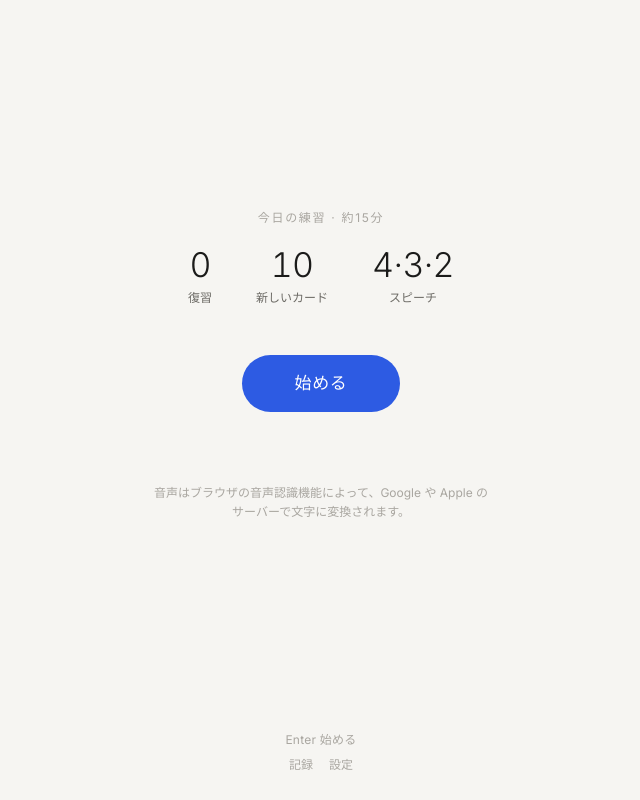
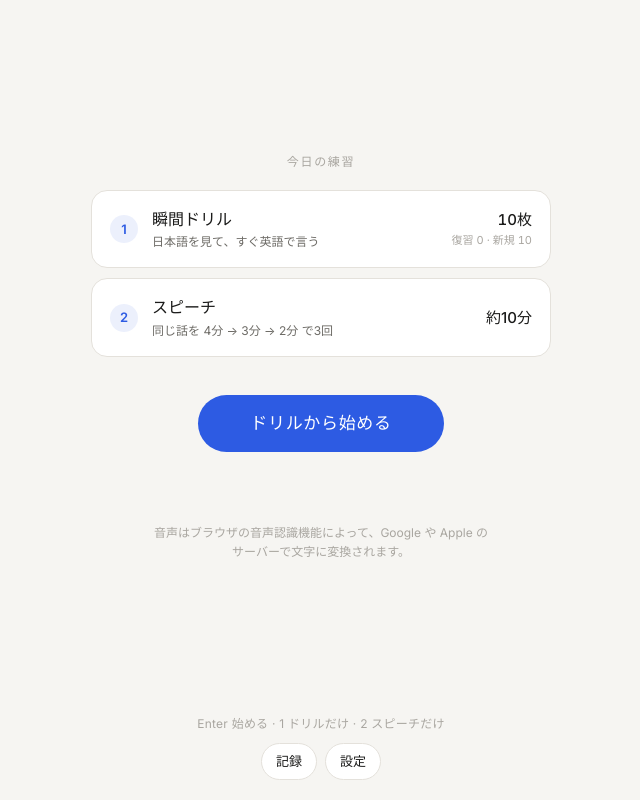
Before and after one commit to timenatorlabs/English_speaking, a plain HTML site: page index.html in a window 1280 px wide. Shown: the whole page, without its empty margins (319-959 px from the left). Drawn offline with Linux system fonts and the light colour scheme.

Commit message:
Make the home screen and controls self-explanatory
- Home lists the drill and the talk as tappable rows with their state
  (cards left, or done), and the main button names what it will start.
- After today's cards are done, the drill row offers 10 extra cards
  instead of silently skipping to the talk.
- The session header shows only the current activity, so it no longer
  looks like tabs.
- Secondary actions (model audio, repeat, rhythm, records, settings,
  another topic) are shaped as buttons.

Co-Authored-By: Claude Opus 5.5 <noreply@anthropic.com>

```diff
--- a/css/style.css
+++ b/css/style.css
@@ -63,10 +63,7 @@ header {
   color: var(--faint);
 }
 header[hidden] { display: none; }
-.steps { display: flex; gap: 20px; }
-.steps span { transition: color .2s; }
-.steps .is-active { color: var(--ink); font-weight: 500; }
-.steps .is-done { color: var(--muted); }
+#where { color: var(--ink); font-weight: 500; }
 
 main {
   grid-row: 2;
@@ -125,14 +122,20 @@ button { font: inherit; color: inherit; cursor: pointer; -webkit-tap-highlight-c
 }
 .ghost:hover { border-color: var(--muted); }
 
-.link {
-  border: 0;
-  background: none;
-  padding: 6px 8px;
-  font-size: 12px;
-  color: var(--faint);
+/* Small secondary action: always shaped like a button so it reads as tappable. */
+.pill {
+  border: 1px solid var(--line);
+  border-radius: 999px;
+  padding: 7px 14px;
+  background: var(--surface);
+  font-size: 13px;
+  color: var(--ink);
+  transition: border-color .15s, color .15s;
 }
-.link:hover { color: var(--ink); }
+.pill:hover { border-color: var(--muted); }
+.pill.on { border-color: var(--accent); color: var(--accent); }
+#links { display: flex; gap: 8px; justify-content: center; margin-top: 10px; }
+.tools { display: flex; gap: 8px; flex-wrap: wrap; justify-content: center; margin: 0 0 30px; }
 
 :focus-visible { outline: 2px solid var(--accent); outline-offset: 3px; }
 
@@ -180,7 +183,40 @@ kbd {
 
 /* ---------- home ---------- */
 
-.home { text-align: center; }
+.home { text-align: center; width: 100%; display: flex; flex-direction: column; align-items: center; }
+.menu { width: 100%; max-width: 460px; display: flex; flex-direction: column; gap: 10px; margin: 0 0 30px; }
+.row {
+  display: flex;
+  align-items: center;
+  gap: 14px;
+  width: 100%;
+  padding: 16px 18px;
+  border: 1px solid var(--line);
+  border-radius: 16px;
+  background: var(--surface);
+  text-align: left;
+  transition: border-color .15s;
+}
+.row:hover { border-color: var(--muted); }
+.row-no {
+  flex: none;
+  width: 28px;
+  height: 28px;
+  border-radius: 50%;
+  display: grid;
+  place-items: center;
+  background: var(--accent-soft);
+  color: var(--accent);
+  font-size: 13px;
+  font-weight: 600;
+}
+.row-body { flex: 1; display: flex; flex-direction: column; min-width: 0; }
+.row-title { font-size: 16px; font-weight: 500; }
+.row-desc { font-size: 12px; color: var(--muted); }
+.row-state { flex: none; display: flex; flex-direction: column; align-items: flex-end; font-size: 15px; font-weight: 500; }
+.row-state small { font-size: 11px; font-weight: 400; color: var(--faint); }
+.row.is-done .row-no { background: var(--line); color: var(--muted); }
+.row.is-done .row-state { color: var(--muted); }
 .plan {
   display: flex;
   justify-content: center;
@@ -241,8 +277,6 @@ kbd {
   letter-spacing: .06em;
   vertical-align: 2px;
 }
-.act { font-size: 13px; color: var(--muted); padding: 6px 4px; }
-.act.on { color: var(--accent); }
 
 /* drill review & records */
 .summary .plan, .stats .plan { margin-bottom: 28px; }
@@ -291,7 +325,7 @@ kbd {
 }
 .extra { color: var(--faint); text-decoration: line-through; text-decoration-color: var(--faint); }
 .meta-line {
-  margin: 0 0 36px;
+  margin: 0 0 14px;
   font-size: 13px;
   color: var(--faint);
   display: flex;
@@ -330,7 +364,6 @@ kbd {
 .beat .tuplet { font: 500 10px var(--font); fill: var(--muted); text-anchor: middle; }
 .beat.on .head, .beat.on .beam, .beat.on .lyric { fill: var(--accent); }
 .beat.on .stem, .beat.on .mark, .beat.on .flag { stroke: var(--accent); }
-.score-cap { display: block; margin-top: 2px; font-size: 11px; color: var(--faint); }
 
 /* the word being read aloud */
 .w { transition: color .12s; }
@@ -457,6 +490,7 @@ select {
 @media (hover: none) and (pointer: coarse) {
   #hint, kbd { display: none; }
   .ghost, .grade { min-height: 46px; }
+  .pill { min-height: 40px; }
   .score:hover { background: none; }
   .ghost:hover, .grade:hover { border-color: var(--line); }
   .grade.is-sug:hover { border-color: var(--accent); }
--- a/index.html
+++ b/index.html
@@ -13,7 +13,7 @@
 </head>
 <body>
   <header id="bar" hidden>
-    <div class="steps"><span id="s1">1 ドリル</span><span id="s2">2 スピーチ</span></div>
+    <span id="where"></span>
     <span id="meta" class="num"></span>
   </header>
 
@@ -21,7 +21,7 @@
 
   <footer>
     <p id="hint"></p>
-    <nav id="links"><button class="link" id="openStats" type="button">記録</button><button class="link" id="openSettings" type="button">設定</button></nav>
+    <nav id="links"><button class="pill" id="openStats" type="button">記録</button><button class="pill" id="openSettings" type="button">設定</button></nav>
   </footer>
 
   <dialog id="settings">
--- a/js/app.js
+++ b/js/app.js
@@ -11,7 +11,7 @@ import { showStats } from './stats.js';
 function home() {
   leave();
   setEscape(null);
-  chrome({ keyHint: canListen ? 'Enter 始める' : '' });
+  chrome({ keyHint: canListen ? 'Enter 始める · 1 ドリルだけ · 2 スピーチだけ' : '' });
 
   if (!canListen) {
     view(`<div class="home">
@@ -23,30 +23,65 @@ function home() {
   }
 
   const c = counts();
+  const cards = c.due + c.fresh;
+  const talked = !!state.days[today()]?.wpm?.length;
   const s = streak();
-  const talk = state.settings.talk === 'short' ? '2·1.5·1' : '4·3·2';
+  const times = state.settings.talk === 'short' ? '2分 → 1.5分 → 1分' : '4分 → 3分 → 2分';
+
+  // The main button always names what it will do next.
+  const [label, action] = cards
+    ? ['ドリルから始める', () => begin(() => runDrill(() => runTalk(complete)))]
+    : !talked
+      ? ['スピーチを始める', () => begin(() => runTalk(complete))]
+      : [`追加でドリル(+${EXTRA}枚)`, extraDrill];
+
   view(`<div class="home">
-    <p class="eyebrow">今日の練習 · 約15分</p>
-    <div class="plan">
-      <div><span class="big num">${c.due}</span><span>復習</span></div>
-      <div><span class="big num">${c.fresh}</span><span>新しいカード</span></div>
-      <div><span class="big num">${talk}</span><span>スピーチ</span></div>
+    <p class="eyebrow">今日の練習</p>
+    <div class="menu">
+      <button class="row${cards ? '' : ' is-done'}" data-key="1" type="button">
+        <span class="row-no">1</span>
+        <span class="row-body">
+          <span class="row-title">瞬間ドリル</span>
+          <span class="row-desc">日本語を見て、すぐ英語で言う</span>
+        </span>
+        <span class="row-state num">${cards
+          ? `${cards}枚<small>復習 ${c.due} · 新規 ${c.fresh}</small>`
+          : `✓ 完了<small>押すと +${EXTRA}枚</small>`}</span>
+      </button>
+      <button class="row${talked ? ' is-done' : ''}" data-key="2" type="button">
+        <span class="row-no">2</span>
+        <span class="row-body">
+          <span class="row-title">スピーチ</span>
+          <span class="row-desc">同じ話を ${times} で3回</span>
+        </span>
+        <span class="row-state">${talked ? '✓ 完了<small>押すともう一度</small>' : '約10分'}</span>
+      </button>
     </div>
-    <button class="primary" data-key="Enter">始める</button>
+    <button class="primary" data-key="Enter">${label}</button>
     <p class="streak">${s ? `${s}日連続` : ''}</p>
     ${state.notice ? '' : '<p class="notice">音声はブラウザの音声認識機能によって、Google や Apple のサーバーで文字に変換されます。</p>'}
   </div>`);
-  keys({ Enter: start, Space: start });
+  keys({
+    Enter: action,
+    1: cards ? () => begin(() => runDrill(home, { next: 'ホームへ' })) : extraDrill,
+    2: () => begin(() => runTalk(complete)),
+  });
 }
 
-function start() {
+const EXTRA = 10;
+
+function extraDrill() {
+  begin(() => runDrill(home, { extra: EXTRA, next: 'ホームへ' }));
+}
+
+function begin(run) {
   unlockSpeech();
   if (!state.notice) {
     state.notice = true;
     save();
   }
   setEscape(home);
-  runDrill(() => runTalk(complete));
+  run();
 }
 
 function complete() {
--- a/js/drill.js
+++ b/js/drill.js
@@ -9,8 +9,9 @@ import { parseRhythm, renderScore, playClick, stopClick, BPM } from './score.js'
 
 const LABELS = { 1: '言えなかった', 2: '詰まった', 3: 'すぐ言えた' };
 
-export function runDrill(done) {
-  const items = buildQueue().map(card => ({ card, retry: false }));
+// next: label of the button that leaves the review screen.
+export function runDrill(done, { extra = 0, next: nextLabel = 'スピーチへ' } = {}) {
+  const items = buildQueue(extra).map(card => ({ card, retry: false }));
   if (!items.length) return done();
 
   const results = [];   // first attempt of each card: { card, g, rt, said, score }
@@ -61,14 +62,15 @@ export function runDrill(done) {
     view(`<div class="drill">
       <p class="ja-sub">${esc(item.card.ja)}</p>
       <p class="en-model">${c.modelHtml}</p>
-      ${rhythm ? `<button class="score" id="score" type="button">${renderScore(rhythm)}<span class="score-cap num">♩ = ${BPM} · タップでクリックに合わせて言う</span></button>` : ''}
+      ${rhythm ? `<button class="score" id="score" type="button">${renderScore(rhythm)}</button>` : ''}
       <p class="said"><span class="tag">あなた</span>${said ? c.saidHtml : '<span class="faint">聞き取れませんでした</span>'}</p>
       <p class="said" id="repSaid" hidden></p>
-      <p class="meta-line">
-        <span class="num">${rt === null ? '' : `反応 ${(rt / 1000).toFixed(1)}秒`}</span>
-        <button class="link act" data-key="r" type="button">▶ お手本</button>
-        <button class="link act" id="rep" data-key="Space" type="button">● 繰り返す</button>
-      </p>
+      <p class="meta-line num">${rt === null ? '' : `反応 ${(rt / 1000).toFixed(1)}秒`}</p>
+      <div class="tools">
+        <button class="pill" data-key="r" type="button">▶ お手本</button>
+        <button class="pill" id="rep" data-key="Space" type="button">● 繰り返す</button>
+        ${rhythm ? `<button class="pill" data-key="b" type="button">♩ リズム練習 <span class="faint num">${BPM}</span></button>` : ''}
+      </div>
       <div class="grades">
         ${[1, 2, 3].map(g => `<button class="grade${g === sug ? ' is-sug' : ''}" data-key="${g}"><kbd>${g}</kbd>${LABELS[g]}</button>`).join('')}
       </div>
@@ -158,7 +160,7 @@ export function runDrill(done) {
     const weak = results.filter(r => r.g < 3);
     const alt = results.filter(r => r.said && r.score < 0.85);
 
-    chrome({ step: 1, info: '振り返り', keyHint: 'Enter スピーチへ' });
+    chrome({ step: 1, info: '振り返り', keyHint: `Enter ${nextLabel}` });
     view(`<div class="drill summary">
       <p class="eyebrow">ドリルの振り返り</p>
       <div class="plan">
@@ -168,7 +170,7 @@ export function runDrill(done) {
       ${weak.length ? `<ul class="cardlist">${weak.map(r => `<li><span class="ja">${esc(r.card.ja)}</span><span class="en">${esc(r.card.en)}</span></li>`).join('')}</ul>` : ''}
       ${alt.length ? `<button class="ghost" id="alt" type="button">別の言い方をAIで確認(${alt.length}件)</button>
         <p class="help">お手本と違う言い方をした文をまとめてコピーします。無料版の ChatGPT・Claude・Gemini に貼ると、その言い方で通じるかを判定してもらえます。</p>` : ''}
-      <button class="primary" data-key="Enter">スピーチへ</button>
+      <button class="primary" data-key="Enter">${nextLabel}</button>
     </div>`);
 
     const btn = document.getElementById('alt');
--- a/js/srs.js
+++ b/js/srs.js
@@ -8,14 +8,15 @@ const MAX_REVIEWS = 40;
 // Learner-added cards come first: they are the sentences they actually needed.
 export const allCards = () => [...state.custom, ...CARDS];
 
-function plan() {
+// extra: new cards beyond today's limit, for learners who want to keep going.
+function plan(extra = 0) {
   const t = today();
   const all = allCards();
   const due = all
     .filter(c => state.cards[c.id]?.due <= t)
     .sort((a, b) => state.cards[a.id].due.localeCompare(state.cards[b.id].due))
     .slice(0, MAX_REVIEWS);
-  const room = Math.max(0, state.settings.newPerDay - (state.days[t]?.fresh ?? 0));
+  const room = Math.max(0, state.settings.newPerDay - (state.days[t]?.fresh ?? 0)) + extra;
   const fresh = all.filter(c => !state.cards[c.id]).slice(0, room);
   return { due, fresh };
 }
@@ -25,8 +26,8 @@ export function counts() {
   return { due: due.length, fresh: fresh.length };
 }
 
-export function buildQueue() {
-  const { due, fresh } = plan();
+export function buildQueue(extra = 0) {
+  const { due, fresh } = plan(extra);
   return [...due, ...fresh];
 }
 
--- a/js/talk.js
+++ b/js/talk.js
@@ -46,7 +46,7 @@ export function runTalk(done) {
       <p class="rule">同じ内容を ${plan.map(fmtMin).join(' → ')} で3回話します。メモは取らず、頭の中で話の流れだけ決めてください。</p>
       <p class="countdown num" id="cd">${fmt(PREP_SECONDS)}</p>
       <button class="primary" data-key="Space">話し始める</button>
-      <button class="link" data-key="n">別のお題</button>
+      <button class="pill" data-key="n" type="button">別のお題にする</button>
     </div>`);
     const cd = document.getElementById('cd');
     const begin = () => {
--- a/js/ui.js
+++ b/js/ui.js
@@ -41,8 +41,7 @@ export function setEscape(fn) {
 export function chrome({ step = null, info = '', keyHint = '' } = {}) {
   bar.hidden = step === null;
   links.hidden = step !== null;
-  document.getElementById('s1').className = step === 1 ? 'is-active' : step > 1 ? 'is-done' : '';
-  document.getElementById('s2').className = step === 2 ? 'is-active' : '';
+  document.getElementById('where').textContent = step === 1 ? '瞬間ドリル' : step === 2 ? 'スピーチ' : '';
   meta.textContent = info;
   hint.textContent = keyHint;
 }
```
